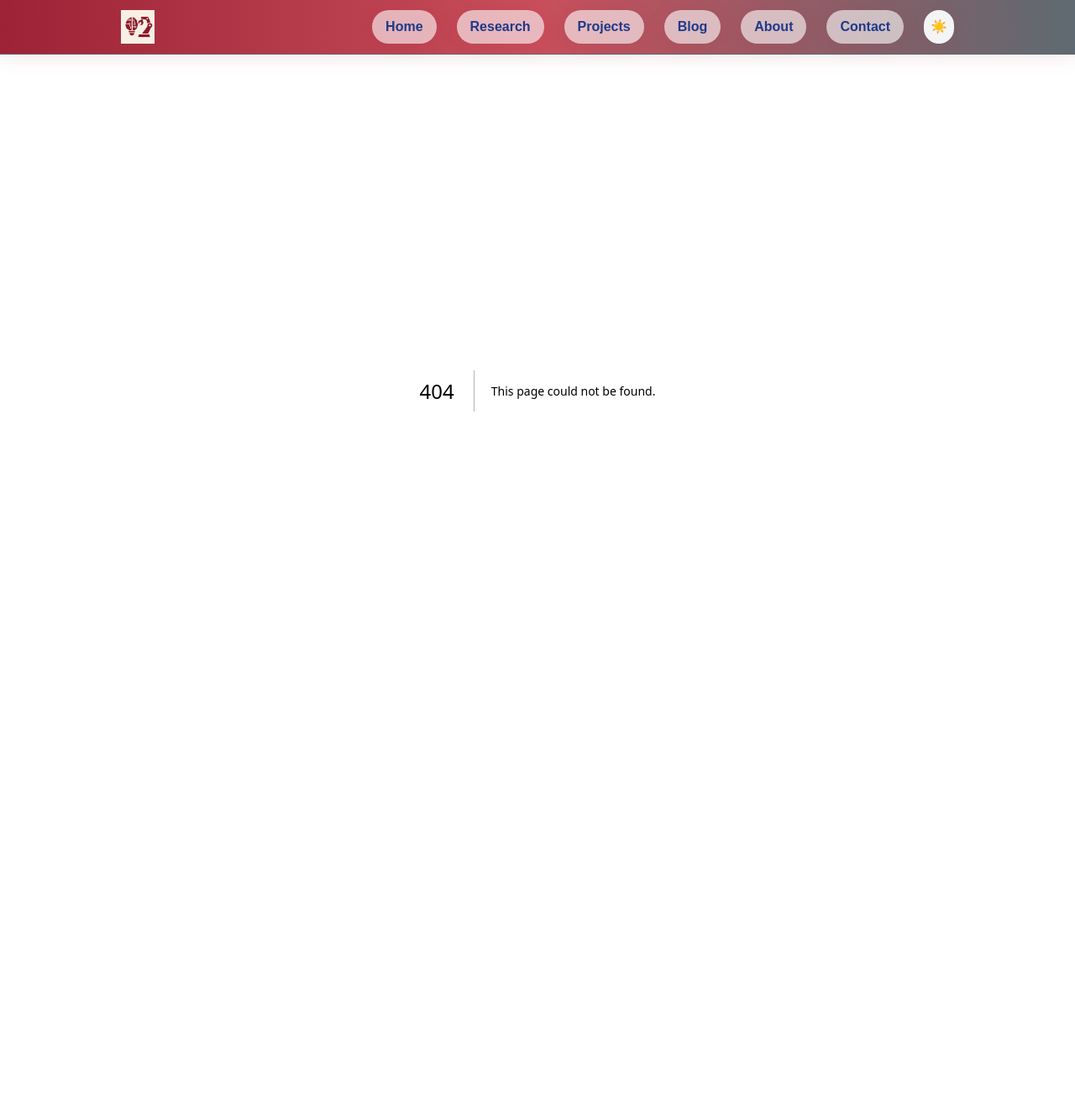
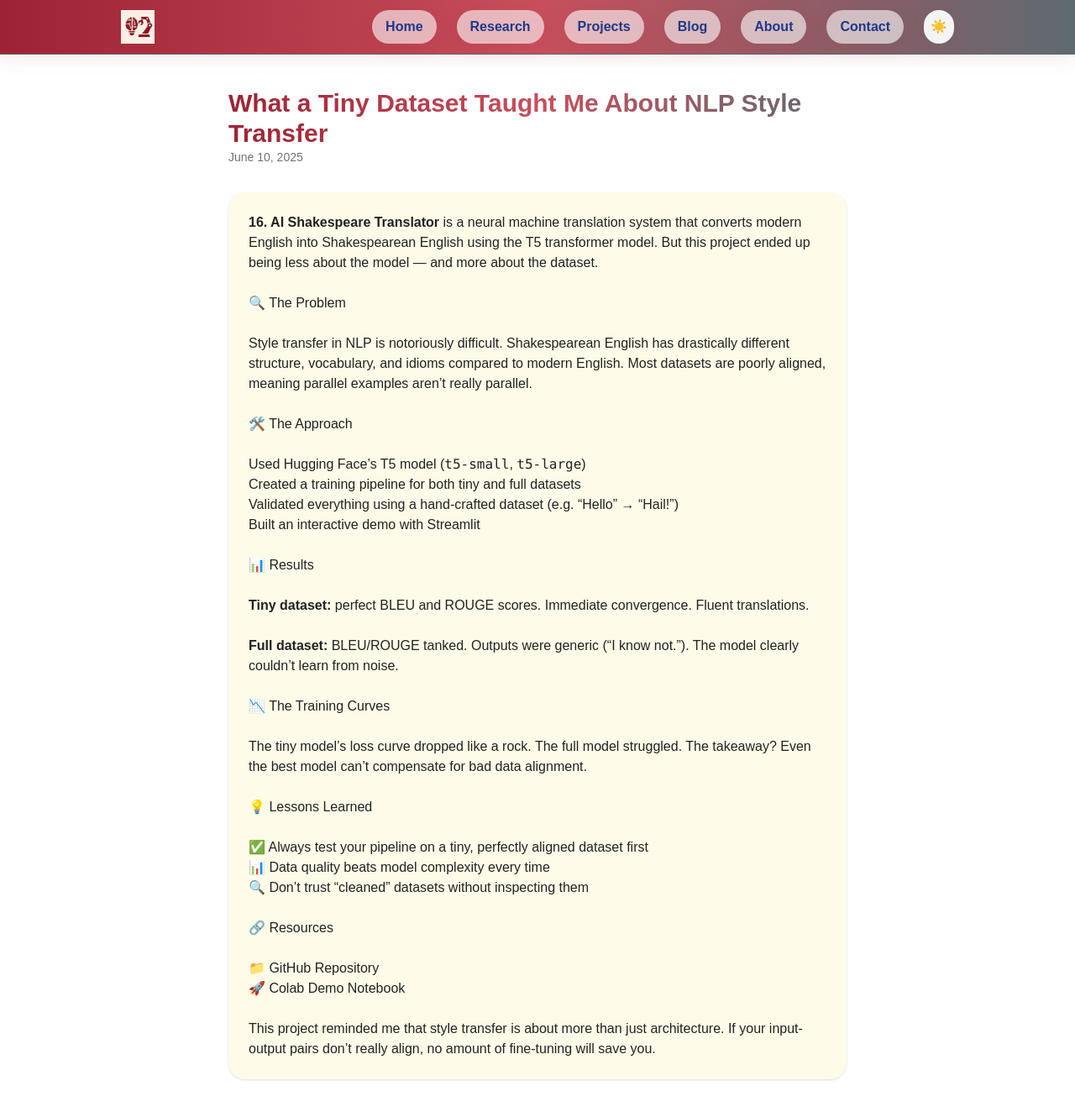
Before and after one commit to ethanvillalovoz/ethanvillalovoz.github.io, a Next.js app: page /blog/shakespeare-style-transfer in a window 1280 px wide. Before the commit this address had no page. Shown: the whole page at 84% size. Before the commit the page ends 865 px from the top, so only its background shows below. Built offline with nearby package versions, Linux system fonts and the light colour scheme.

Commit message:
Created blog post, added news section

```diff
--- a/src/app/blog/page.tsx
+++ b/src/app/blog/page.tsx
@@ -4,6 +4,12 @@ import Link from "next/link";
 import { motion } from "framer-motion";
 
 const posts = [
+    {
+        slug: "shakespeare-style-transfer",
+        title: "What a Tiny Dataset Taught Me About NLP Style Transfer",
+        date: "2025-06-10",
+        summary: "How I used a T5 transformer to turn modern English into Shakespearean—and why the dataset mattered more than the model.",
+    },
 	{
 		slug: "first-post",
 		title: "My First Blog Post",
--- /dev/null
+++ b/src/app/blog/shakespeare-style-transfer/page.tsx
@@ -0,0 +1,91 @@
+"use client";
+
+import { motion } from "framer-motion";
+
+export default function ShakespeareStyleTransferPost() {
+  return (
+    <main className="max-w-3xl mx-auto px-4 py-10">
+      <motion.h1
+        initial={{ opacity: 0, y: 40 }}
+        animate={{ opacity: 1, y: 0 }}
+        transition={{ duration: 0.7, ease: "easeOut" }}
+        className="text-3xl font-extrabold bg-gradient-to-r from-primary via-primary-light to-primary-dark bg-clip-text text-transparent"
+      >
+        What a Tiny Dataset Taught Me About NLP Style Transfer
+      </motion.h1>
+      <div className="flex items-center gap-2 text-neutral-500 mb-8 text-sm">
+        <span>June 10, 2025</span>
+      </div>
+
+      <motion.article
+        initial={{ opacity: 0, y: 20 }}
+        animate={{ opacity: 1, y: 0 }}
+        transition={{ delay: 0.2, duration: 0.7, ease: "easeOut" }}
+        className="prose dark:prose-invert bg-yellow-50 dark:bg-yellow-900/20 rounded-xl p-6 shadow space-y-6"
+      >
+        <p>
+          <strong>16. AI Shakespeare Translator</strong> is a neural machine translation system that converts modern English into Shakespearean English using the T5 transformer model. But this project ended up being less about the model — and more about the dataset.
+        </p>
+
+        <h2>🔍 The Problem</h2>
+        <p>
+          Style transfer in NLP is notoriously difficult. Shakespearean English has drastically different structure, vocabulary, and idioms compared to modern English. Most datasets are poorly aligned, meaning parallel examples aren’t really parallel.
+        </p>
+
+        <h2>🛠️ The Approach</h2>
+        <ul>
+          <li>Used Hugging Face’s T5 model (<code>t5-small</code>, <code>t5-large</code>)</li>
+          <li>Created a training pipeline for both tiny and full datasets</li>
+          <li>Validated everything using a hand-crafted dataset (e.g. “Hello” → “Hail!”)</li>
+          <li>Built an interactive demo with Streamlit</li>
+        </ul>
+
+        <h2>📊 Results</h2>
+        <p>
+          <strong>Tiny dataset:</strong> perfect BLEU and ROUGE scores. Immediate convergence. Fluent translations.
+        </p>
+        <p>
+          <strong>Full dataset:</strong> BLEU/ROUGE tanked. Outputs were generic (“I know not.”). The model clearly couldn’t learn from noise.
+        </p>
+
+        <h2>📉 The Training Curves</h2>
+        <p>
+          The tiny model’s loss curve dropped like a rock. The full model struggled. The takeaway? Even the best model can’t compensate for bad data alignment.
+        </p>
+
+        <h2>💡 Lessons Learned</h2>
+        <ul>
+          <li>✅ Always test your pipeline on a tiny, perfectly aligned dataset first</li>
+          <li>📊 Data quality beats model complexity every time</li>
+          <li>🔍 Don’t trust “cleaned” datasets without inspecting them</li>
+        </ul>
+
+        <h2>🔗 Resources</h2>
+        <ul>
+          <li>
+            <a
+              href="https://github.com/ethanvillalovoz/ai-shakespeare-translator"
+              target="_blank"
+              rel="noopener noreferrer"
+            >
+              📁 GitHub Repository
+            </a>
+          </li>
+          <li>
+            <a
+              href="https://colab.research.google.com/github/ethanvillalovoz/ai-shakespeare-translator/blob/main/demo.ipynb"
+              target="_blank"
+              rel="noopener noreferrer"
+            >
+              🚀 Colab Demo Notebook
+            </a>
+          </li>
+        </ul>
+
+        <p>
+          This project reminded me that style transfer is about more than just architecture. If your input-output pairs don’t really align, no amount of fine-tuning will save you.
+        </p>
+      </motion.article>
+    </main>
+  );
+}
--- a/src/app/page.tsx
+++ b/src/app/page.tsx
@@ -8,6 +8,14 @@ export default function Home() {
   const [showAllNews, setShowAllNews] = useState(false);
 
   const newsItems = [
+    {
+      date: "06/2025",
+      content: (
+        <>
+          I joined the <a href="https://fellowship.mlh.io/programs/production-engineering-sre" className="text-primary underline">MLH Fellowship</a> as a Production Engineering Fellow!
+        </>
+      ),
+    },
     {
       date: "05/2025",
       content: (
```
